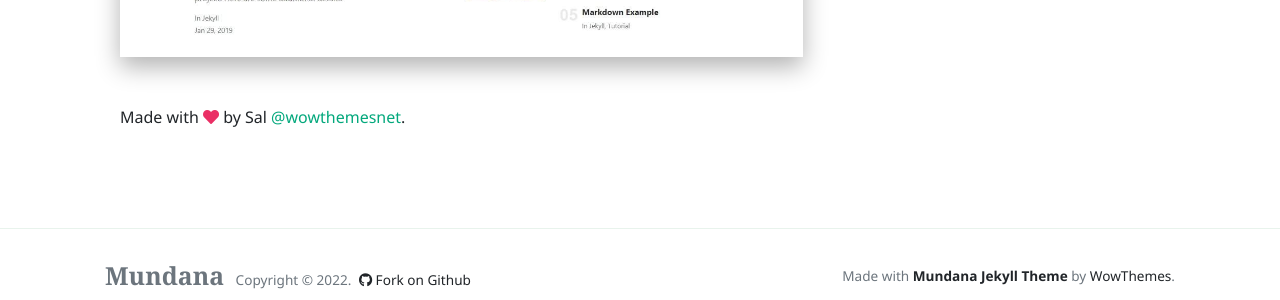
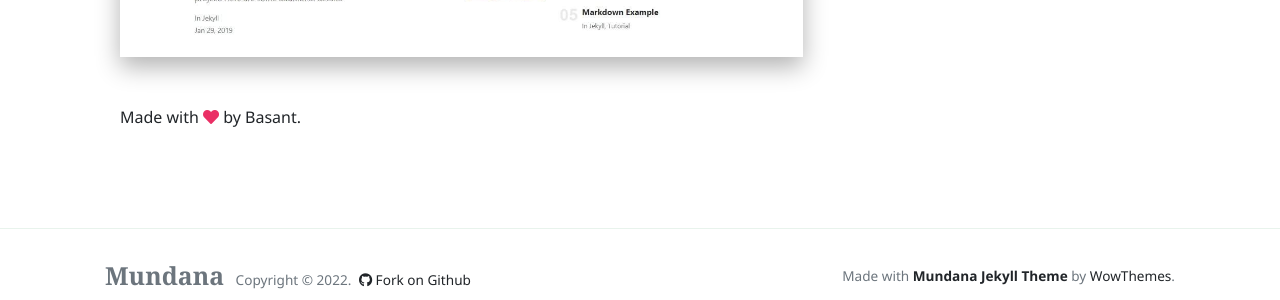
Before and after one commit to tara61062/tara61062.github.io, a Jekyll site: the page built from _pages/about.md, in a window 1280 px wide and 1155 px high. Shown: the part 832-1132 px from the top of the window. Built offline with Jekyll 4.4.1, drawn with Linux system fonts in a browser that asks for light colours; nearby versions of some CDN libraries; comment, search, counter and statistics services are not loaded.

Commit message:
Update about.md

```diff
--- a/_pages/about.md
+++ b/_pages/about.md
@@ -5,4 +5,4 @@ permalink: "/about.html"
 image: "/assets/images/screenshot.jpg"
 comments: true
 ---
-Made with <i class="fa fa-heart text-danger"></i> by Sal [@wowthemesnet](https://www.wowthemes.net/category/free-themes-templates/).
+Made with <i class="fa fa-heart text-danger"></i> by Basant.
```
